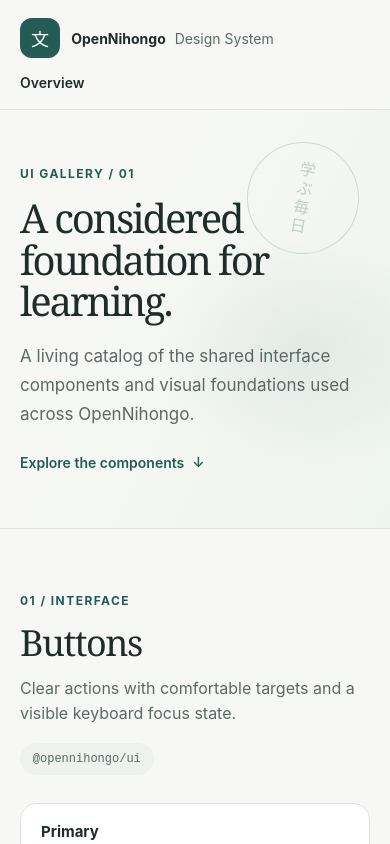
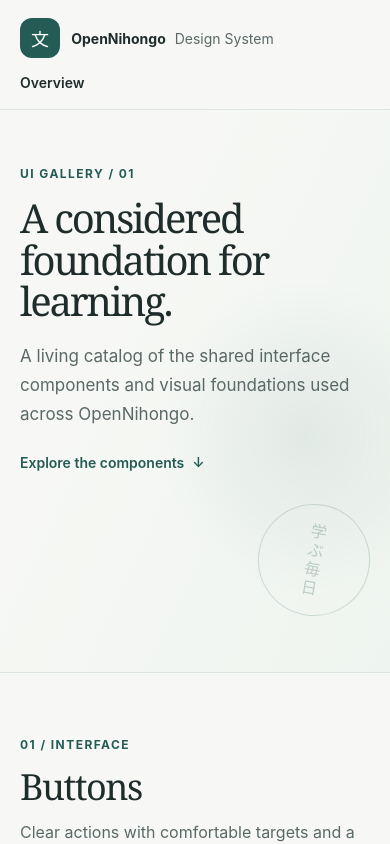
Before and after one commit to rafaself/opennihongo, a React (Vite) app in the folder apps/ui-gallery/: page / in a window 390 px wide. Shown: the top 844 px of the page. Built offline with nearby package versions, Linux system fonts and the light colour scheme.

Commit message:
fix(ui): prevent gallery hero overlap on mobile (#15)

```diff
--- a/apps/ui-gallery/src/styles.css
+++ b/apps/ui-gallery/src/styles.css
@@ -349,8 +349,8 @@
 
   .gallery-intro-stamp {
     height: 7rem;
-    right: 8%;
-    top: 2rem;
+    margin: 2rem 0 0 auto;
+    position: static;
     width: 7rem;
     font-size: 1rem;
   }
```
